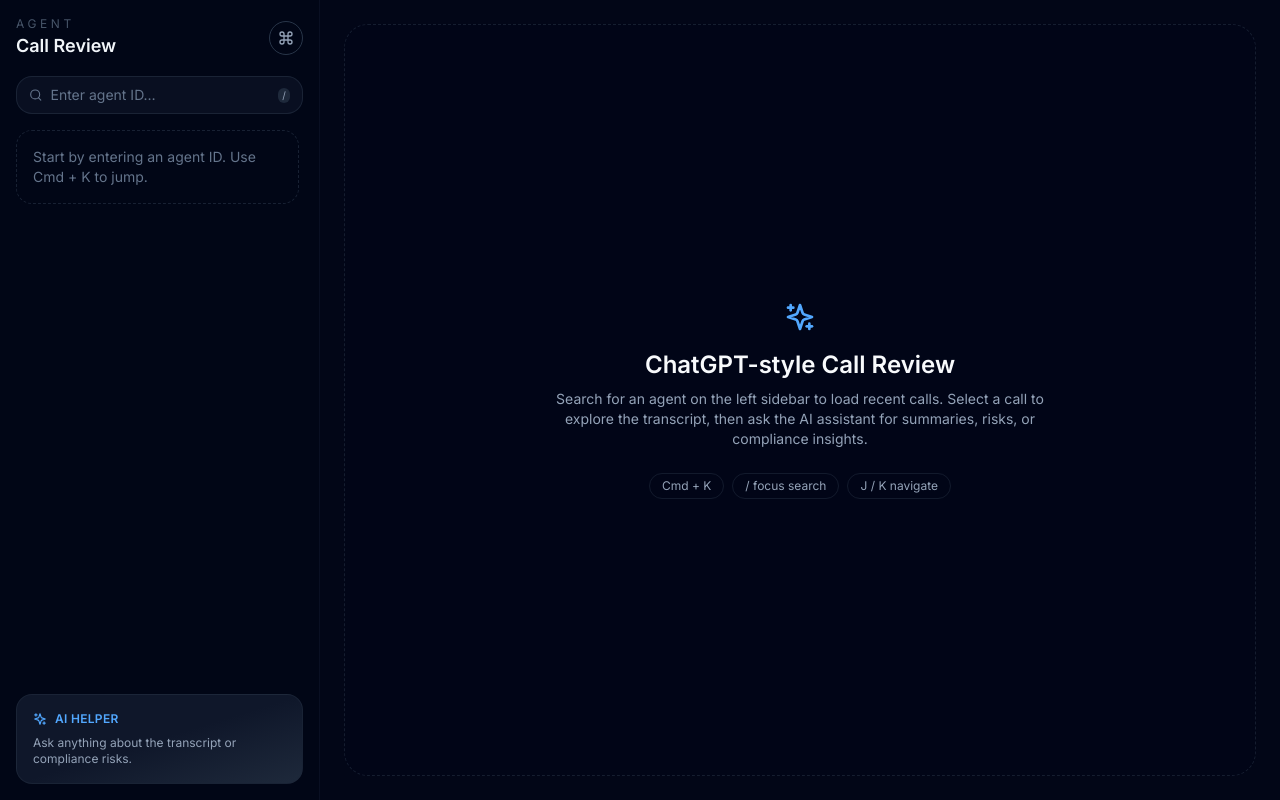
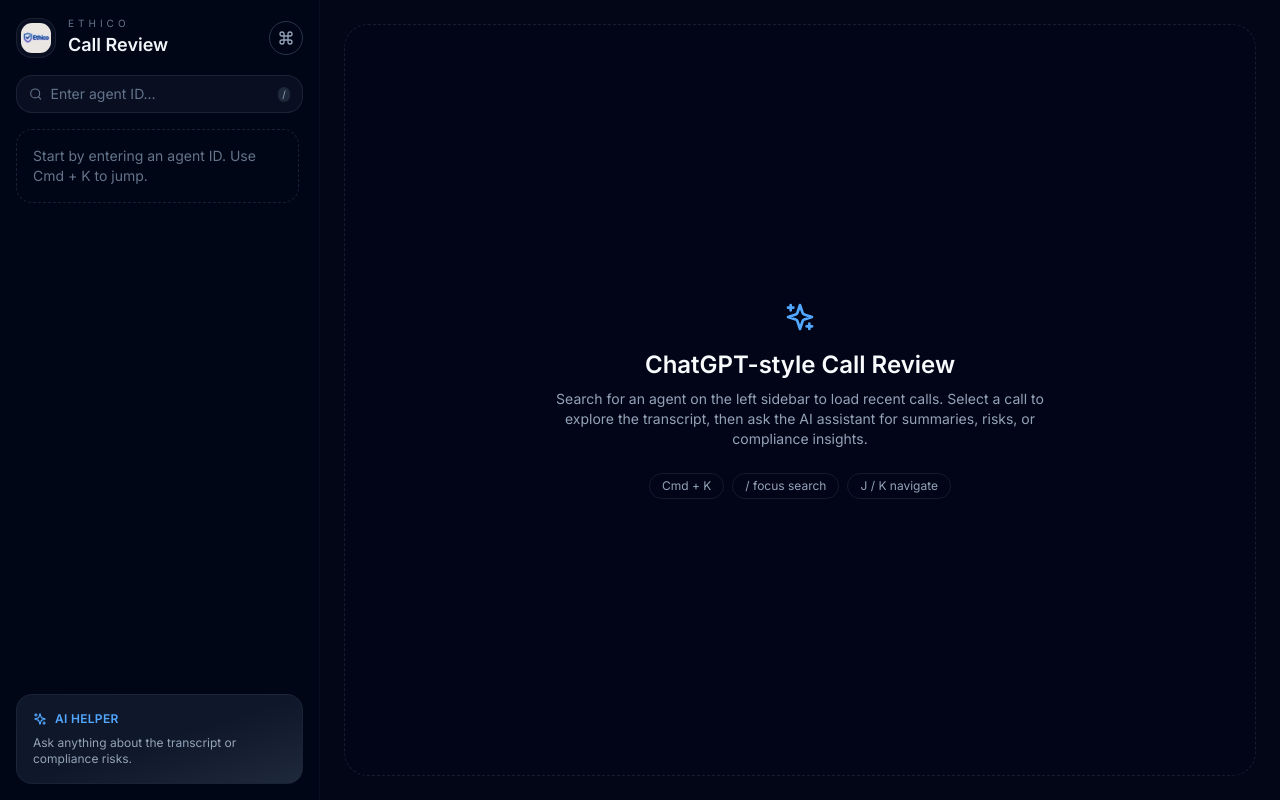
Before and after one commit to Siddharthm10/UB_hacking, a React (Vite) app in the folder frontend/: page / in a window 1280 px wide. Built offline with nearby package versions, Linux system fonts and the light colour scheme.

Commit message:
Logo added

```diff
--- a/frontend/index.html
+++ b/frontend/index.html
@@ -2,7 +2,7 @@
 <html lang="en" class="dark">
   <head>
     <meta charset="UTF-8" />
-    <link rel="icon" type="image/svg+xml" href="/vite.svg" />
+    <link rel="icon" type="image/png" href="/logo.png" />
     <meta name="viewport" content="width=device-width, initial-scale=1.0" />
     <title>Call Review Dashboard</title>
     <link rel="preconnect" href="https://fonts.googleapis.com" />
--- a/frontend/src/components/layout/Sidebar.jsx
+++ b/frontend/src/components/layout/Sidebar.jsx
@@ -7,6 +7,7 @@
 import { CallListItem } from '@/components/calls/CallListItem';
 import { CommandPalette } from './CommandPalette';
 import { cn } from '@/lib/utils';
+import logo from '@/assets/logo.png';
 
 export function Sidebar({ mobileVisible, setMobileVisible = () => {} }) {
   const {
@@ -138,10 +139,17 @@
 
   const sidebarBody = (
     <div className="flex h-full flex-col">
-      <div className="flex items-center justify-between">
-        <div>
-          <p className="text-xs uppercase tracking-[0.3em] text-slate-600">Agent</p>
-          <h1 className="text-lg font-semibold text-slate-100">Call Review</h1>
+      <div className="flex items-center justify-between gap-3">
+        <div className="flex items-center gap-3">
+          <img
+            src={logo}
+            alt="EthiCo logo"
+            className="h-10 w-10 rounded-2xl border border-slate-800/70 bg-slate-900/60 object-cover p-1"
+          />
+          <div>
+            <p className="text-[10px] uppercase tracking-[0.4em] text-slate-500">EthiCo</p>
+            <h1 className="text-lg font-semibold text-slate-100">Call Review</h1>
+          </div>
         </div>
         <button
           className="rounded-full border border-slate-700/80 p-2 text-slate-400 hover:text-slate-100"
```
Also changed, not shown: frontend/public/logo.png (added), frontend/src/assets/logo.png (added).
